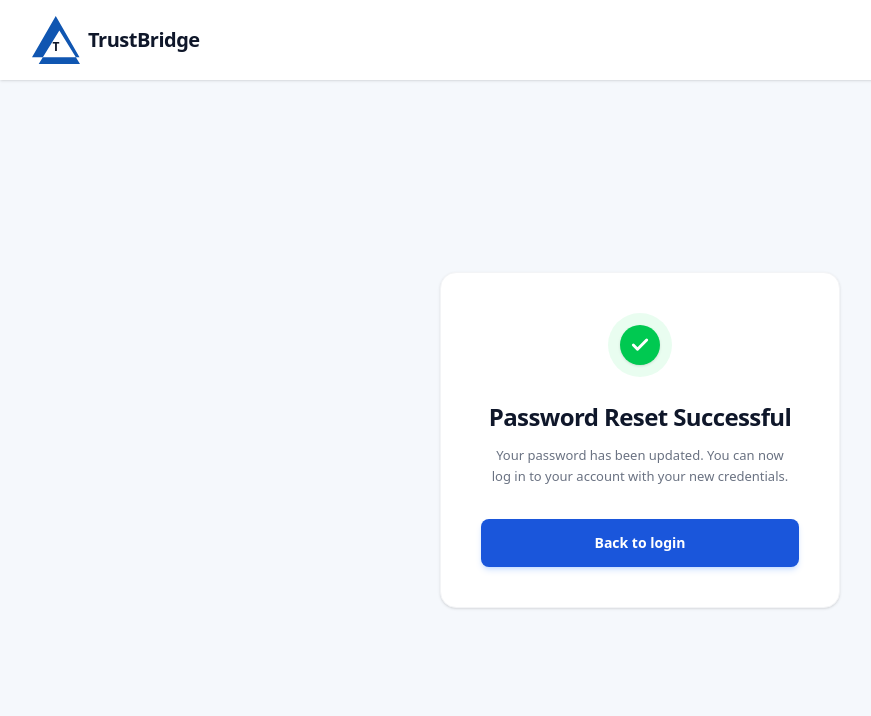
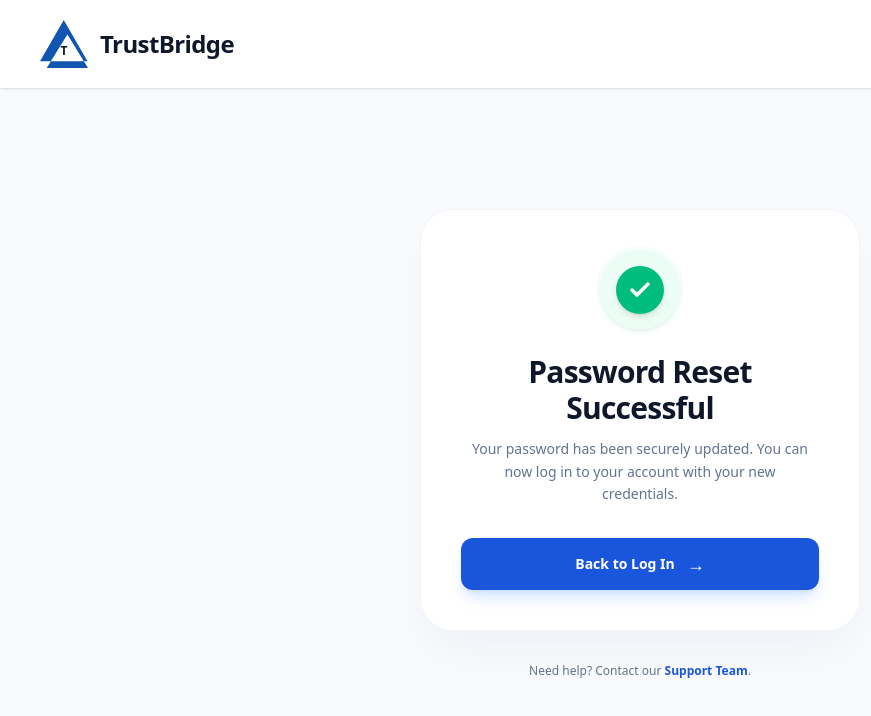
Before and after one commit to invicta-team-67/trustbridge, a React (Vite) app: page /reset-success in a window 1280 px wide. Shown: the top 716 px of the page, without its empty margins (0-871 px from the left). Built offline with nearby package versions, Linux system fonts and the light colour scheme; no server answers.

Commit message:
Enhance PasswordResetSuccess component with animations

```diff
--- a/src/pages/auth/PasswordResetSuccess.jsx
+++ b/src/pages/auth/PasswordResetSuccess.jsx
@@ -1,20 +1,22 @@
 import React from 'react';
 import { motion } from 'framer-motion';
-import { useNavigate } from 'react-router-dom';
+import { useNavigate, Link } from 'react-router-dom';
 import Logo from '../../components/logo';
 
-// Green Success Icon with the halo effect
+// Upgraded Green Success Icon with Spring Animation
 const SuccessCheckIcon = () => (
-  <div className="relative flex items-center justify-center w-16 h-16">
-    {/* Light green outer halo */}
-    <div className="absolute inset-0 bg-green-100 rounded-full opacity-60"></div>
-    {/* Darker green inner circle with check */}
-    <div className="relative flex items-center justify-center w-10 h-10 bg-green-500 rounded-full text-white shadow-sm">
-      <svg xmlns="http://www.w3.org/2000/svg" width="20" height="20" viewBox="0 0 24 24" fill="none" stroke="currentColor" strokeWidth="3.5" strokeLinecap="round" strokeLinejoin="round">
+  <motion.div
+    initial={{ scale: 0 }}
+    animate={{ scale: 1 }}
+    transition={{ type: "spring", stiffness: 200, delay: 0.1 }}
+    className="w-20 h-20 bg-emerald-50 rounded-full flex items-center justify-center mb-6 shadow-sm ring-4 ring-emerald-50/50"
+  >
+    <div className="w-12 h-12 bg-emerald-500 rounded-full flex items-center justify-center text-white shadow-md">
+      <svg xmlns="http://www.w3.org/2000/svg" width="24" height="24" viewBox="0 0 24 24" fill="none" stroke="currentColor" strokeWidth="3.5" strokeLinecap="round" strokeLinejoin="round">
         <polyline points="20 6 9 17 4 12"></polyline>
       </svg>
     </div>
-  </div>
+  </motion.div>
 );
 
 // --- MAIN COMPONENT ---
@@ -22,49 +24,55 @@ const PasswordResetSuccess = () => {
   const navigate = useNavigate();
 
   return (
-    <div className="min-h-screen w-full flex flex-col bg-[#f5f8fc] font-sans text-[#0f172a]">
+    <div className="min-h-screen w-full flex flex-col bg-[#f8fafc] font-sans text-slate-900">
 
       {/* Top Navigation Bar */}
-      <header className="bg-white px-8 py-4 flex items-center shadow-sm w-full">
-        <div className="flex items-center gap-2">
+      <header className="bg-white px-6 md:px-10 py-5 flex items-center shadow-sm w-full sticky top-0 z-50">
+        <Link to="/" className="flex items-center gap-3 cursor-pointer hover:opacity-80 transition-opacity">
           <Logo />
-          <span className="text-[#0f172a] font-extrabold text-xl tracking-tight">TrustBridge</span>
-        </div>
+          <span className="font-bold text-xl md:text-2xl text-slate-900 tracking-tight">TrustBridge</span>
+        </Link>
       </header>
 
       {/* Main Content Area */}
-      <main className="flex-1 flex items-center justify-center p-4">
+      <main className="flex-1 flex flex-col items-center justify-center p-4 sm:p-6">
 
         <motion.div
-          initial={{ opacity: 0, scale: 0.95, y: 15 }}
-          animate={{ opacity: 1, scale: 1, y: 0 }}
+          initial={{ opacity: 0, y: 20 }}
+          animate={{ opacity: 1, y: 0 }}
           transition={{ duration: 0.5, ease: "easeOut" }}
-          className="bg-white w-full max-w-[400px] rounded-2xl p-8 sm:p-10 shadow-sm border border-gray-100 flex flex-col items-center text-center"
+          className="bg-white w-full max-w-[440px] rounded-[24px] md:rounded-[32px] p-8 sm:p-10 shadow-2xl shadow-blue-900/5 border border-slate-100 flex flex-col items-center text-center"
         >
 
-          {/* Success Icon */}
+          {/* Animated Success Icon */}
           <SuccessCheckIcon />
 
           {/* Texts */}
-          <h2 className="text-xl sm:text-2xl font-bold mt-6 mb-3 tracking-tight text-[#0f172a]">
+          <h2 className="text-2xl md:text-3xl font-black mb-3 tracking-tight text-slate-900">
             Password Reset Successful
           </h2>
-          <p className="text-gray-500 text-[13px] font-medium leading-relaxed px-2 mb-8">
-            Your password has been updated. You can now log in to your account with your new credentials.
+          <p className="text-slate-500 text-sm font-medium leading-relaxed px-2 mb-8">
+            Your password has been securely updated. You can now log in to your account with your new credentials.
           </p>
 
           {/* Action Button */}
           <motion.button
             whileHover={{ scale: 1.02 }}
             whileTap={{ scale: 0.98 }}
-            onClick={() => navigate('/login', { replace: true })} // <-- THE MAGIC FIX
+            onClick={() => navigate('/login', { replace: true })} // <-- CORE ROUTING PRESERVED
             type="button"
-            className="w-full bg-[#1a56db] text-white py-3.5 rounded-lg text-sm font-bold shadow-md shadow-blue-500/20 hover:bg-blue-700 transition-colors"
+            className="w-full bg-[#1a56db] flex justify-center items-center gap-2 text-white py-4 rounded-xl text-sm font-bold shadow-lg shadow-blue-500/20 hover:bg-blue-800 transition-all"
           >
-            Back to login
+            Back to Log In <span className="text-lg leading-none ml-1">&rarr;</span>
           </motion.button>
 
         </motion.div>
+
+        {/* Footer Help Text */}
+        <p className="mt-8 text-xs font-medium text-slate-500 text-center">
+          Need help? Contact our <Link to="#" className="text-[#1a56db] font-bold hover:underline">Support Team</Link>.
+        </p>
+
       </main>
     </div>
   );
```
